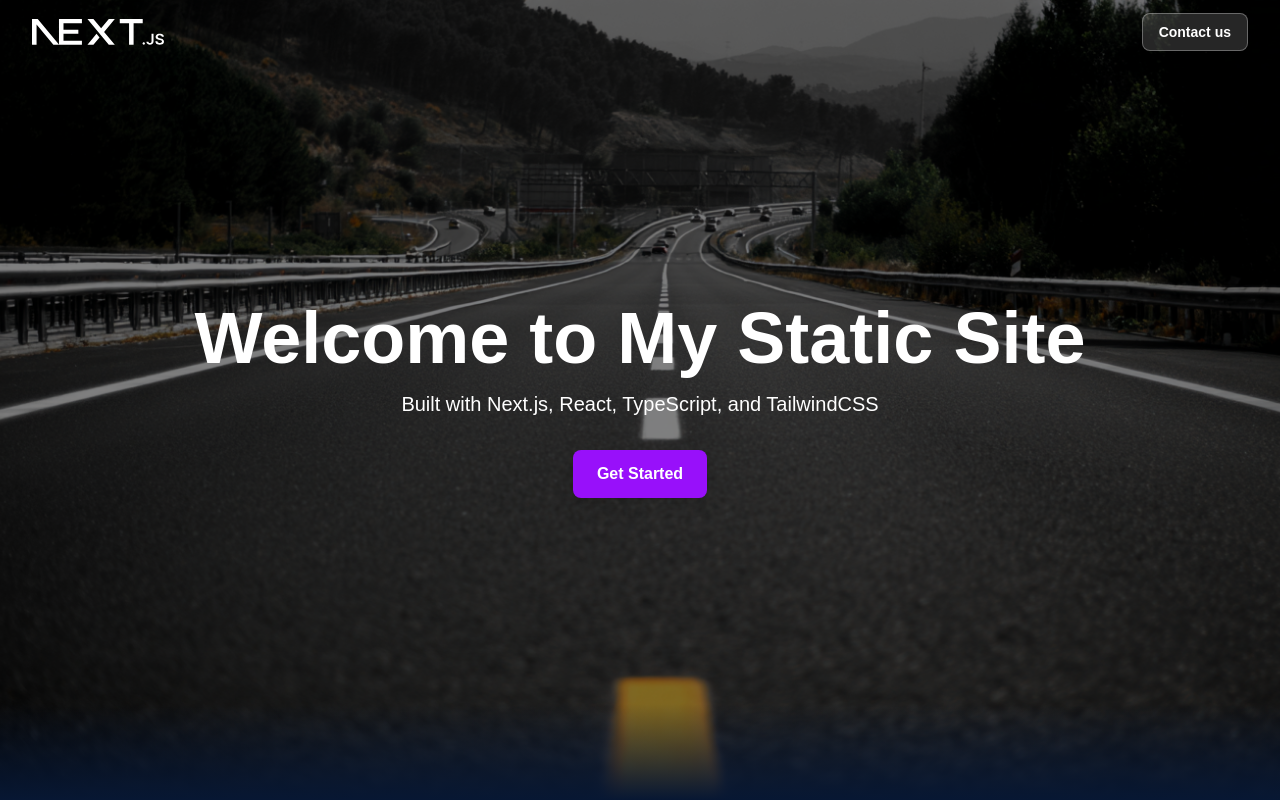
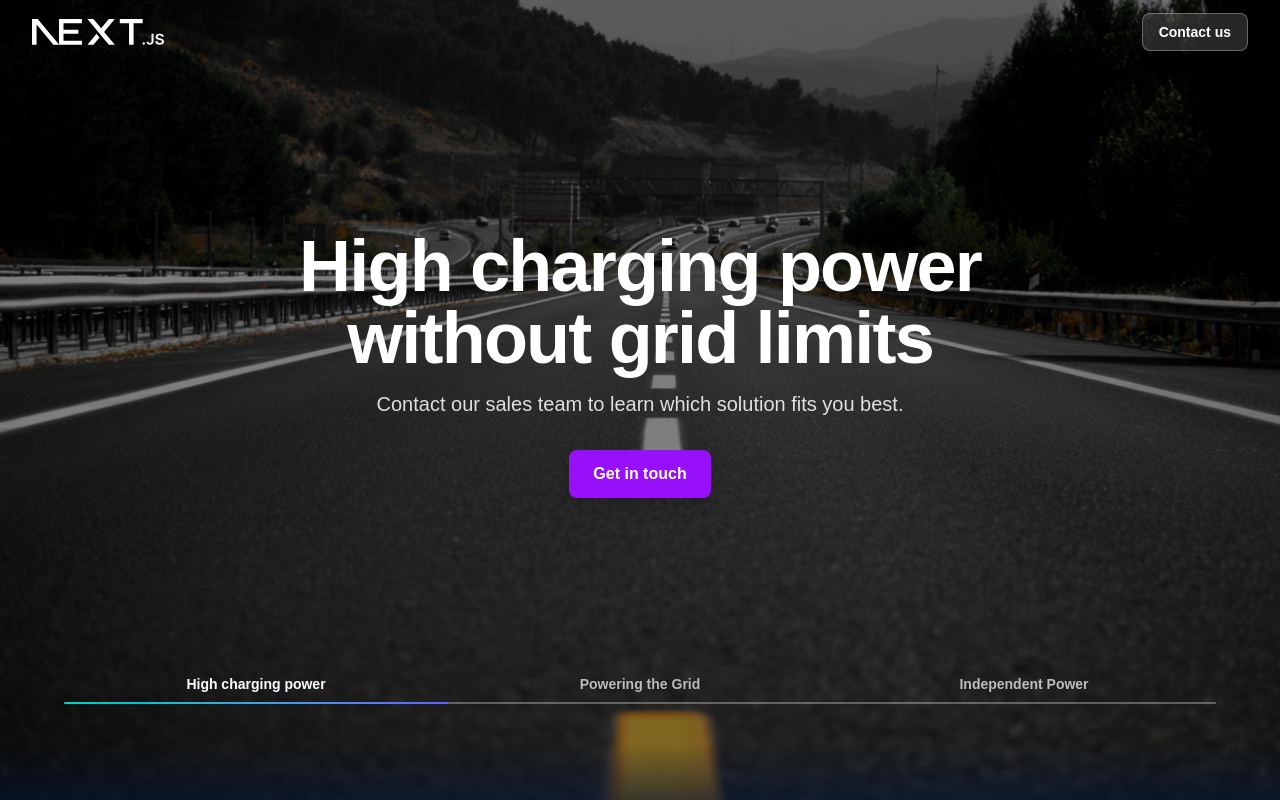
Before and after one commit to ParSaMnSS/green-pulse, a Next.js app: page / in a window 1280 px wide. Shown: the top 800 px of the page. Built offline with nearby package versions, Linux system fonts and the light colour scheme.

Commit message:
added slider to the hero

```diff
--- a/src/app/page.tsx
+++ b/src/app/page.tsx
@@ -1,5 +1,5 @@
 import Navbar from "@/components/Navbar";
-import Hero from "@/components/Hero";
+import Hero from "@/components/HeroSlider";
 import SolutionFeatures from "@/components/Solutions/SolutionFeatures";
 import Footer from "@/components/Footer";
 import Section from "@/components/VFX/Section";
--- a/src/components/Hero.tsx
+++ /dev/null
@@ -1,39 +0,0 @@
-import Image from "next/image";
-
-export default function Hero() {
-  return (
-    <section
-      id="hero"
-      className="relative min-h-screen flex items-center justify-center text-center text-white overflow-hidden"
-    >
-      {/* Background image */}
-      <Image
-        src="/asset/road.png"
-        alt="Hero background"
-        priority
-        fill
-        className="object-cover object-center -z-10"
-      />
-
-
-      {/* Overlay */}
-      <div className="absolute inset-0 bg-black/50 -z-10" />
-
-      {/* Content */}
-      <div className="relative z-10 px-4">
-        <h1 className="text-5xl md:text-7xl font-extrabold">
-          Welcome to My Static Site
-        </h1>
-        <p className="mt-4 max-w-2xl mx-auto text-lg md:text-xl">
-          Built with Next.js, React, TypeScript, and TailwindCSS
-        </p>
-        <a
-          href="#contact"
-          className="mt-8 inline-block px-6 py-3 bg-purple-600 text-white rounded-lg font-semibold shadow-lg hover:bg-purple-700 transition-colors"
-        >
-          Get Started
-        </a>
-      </div>
-    </section>
-  );
-}
--- /dev/null
+++ b/src/components/HeroSlider.tsx
@@ -0,0 +1,166 @@
+// src/components/HeroSlider.tsx
+"use client";
+
+import Image from "next/image";
+import Link from "next/link";
+import { useEffect, useRef, useState } from "react";
+
+type Slide = {
+  img: string;
+  title: string;
+  subtitle?: string;
+  cta?: { label: string; href: string };
+};
+
+const slides: Slide[] = [
+  {
+    img: "/asset/road.png",
+    title: "High charging power\nwithout grid limits",
+    subtitle: "Contact our sales team to learn which solution fits you best.",
+    cta: { label: "Get in touch", href: "#contact" },
+  },
+  {
+    img: "/asset/road.png",
+    title: "Powering the Grid\nProfiting Your Business",
+    subtitle: "Ship a static Next.js site anywhere with one command.",
+    cta: { label: "Docs", href: "#docs" },
+  },
+  {
+    img: "/asset/road.png",
+    title: "Independent Power\nOff-grid Charging",
+    subtitle: "A clean component system ready for growth.",
+    cta: { label: "Sign up", href: "#signup" },
+  },
+];
+
+const AUTOPLAY_MS = 7000;
+
+export default function HeroSlider() {
+  const [index, setIndex] = useState(0);
+  const timer = useRef<ReturnType<typeof setTimeout> | null>(null);
+  const count = slides.length;
+  const segment = 100 / count;               // 33.3333%
+  const leftPct = index * segment;           // 0, 33.33, 66.66
+
+  // autoplay (pause on hover/focus)
+  useEffect(() => {
+    if (!AUTOPLAY_MS) return;
+    start();
+    return () => stop(); // cleanup must return void
+  }, [index]);
+
+  const start = () => {
+    stop(); // clear any existing timer
+    timer.current = setTimeout(() => {
+      setIndex((i) => (i + 1) % count);
+    }, AUTOPLAY_MS);
+  };
+
+  const stop = () => {
+    if (timer.current) {
+      clearTimeout(timer.current);
+      timer.current = null; // reset ref
+    }
+  };
+
+
+  return (
+    <section
+      id="hero"
+      className="relative isolate overflow-hidden text-white"
+      onMouseEnter={stop}
+      onMouseLeave={start}
+      onFocus={stop}
+      onBlur={start}
+    >
+      {/* Slides (tall + bottom padding so selector/fade don’t overlap buttons) */}
+      <div className="relative min-h-[105svh]">
+        {slides.map((s, i) => {
+          const active = i === index;
+          return (
+            <div
+              key={i}
+              className={[
+                "absolute inset-0 transition-opacity duration-700",
+                active ? "opacity-100" : "opacity-0 pointer-events-none",
+              ].join(" ")}
+              aria-hidden={!active}
+            >
+              <Image
+                src={s.img}
+                alt=""
+                fill
+                priority={i === 0}
+                className="object-cover object-center -z-10"
+              />
+              <div className="absolute inset-0 -z-10 bg-black/50" />
+              {/* Centered content */}
+              <div className="relative h-full flex items-center justify-center">
+                <div className="mx-auto w-full max-w-6xl px-4 text-center pb-28">
+                  <h1 className="whitespace-pre-line text-4xl sm:text-5xl md:text-6xl lg:text-7xl font-extrabold tracking-tight">
+                    {s.title}
+                  </h1>
+                  {s.subtitle && (
+                    <p className="mt-4 text-base sm:text-lg md:text-xl text-white/85 max-w-3xl mx-auto">
+                      {s.subtitle}
+                    </p>
+                  )}
+                  {s.cta && (
+                    <Link
+                      href={s.cta.href}
+                      className="mt-8 inline-block rounded-lg bg-purple-600 px-6 py-3 font-semibold shadow-lg transition-colors hover:bg-purple-700"
+                    >
+                      {s.cta.label}
+                    </Link>
+                  )}
+                </div>
+              </div>
+            </div>
+          );
+        })}
+      </div>
+
+      {/* Segmented selector: titles centered + bar lights only the active third */}
+      <nav
+        className="absolute bottom-6 left-1/2 z-10 -translate-x-1/2 w-full px-6"
+        aria-label="Hero slides"
+      >
+        <div className="mx-auto max-w-6xl pb-28">
+          {/* titles row (evenly spaced thirds, centered) */}
+          <ul className="mb-2 grid grid-cols-3 items-center text-center text-xs sm:text-sm font-semibold">
+            {slides.map((s, i) => {
+              const active = i === index;
+              return (
+                <li key={i} className="px-1">
+                  <button
+                    onClick={() => setIndex(i)}
+                    className={[
+                      "w-full truncate transition-colors",
+                      active ? "text-white" : "text-white/70 hover:text-white",
+                    ].join(" ")}
+                    aria-current={active ? "true" : undefined}
+                    title={s.title.replace(/\n/g, " ")}
+                  >
+                    {s.title.split("\n")[0]}
+                  </button>
+                </li>
+              );
+            })}
+          </ul>
+
+          {/* base line */}
+          <div className="relative h-[2px] w-full rounded-full bg-white/30 overflow-hidden">
+            {/* active segment only */}
+            <div
+              className="absolute top-0 h-full rounded-full bg-gradient-to-r from-teal-400 to-indigo-500 transition-[left] duration-500"
+              style={{
+                left: `${leftPct}%`,
+                width: `${segment}%`,
+              }}
+            />
+          </div>
+        </div>
+      </nav>
+    </section>
+  );
+}
```
Also changed, not shown: 1 other file (tests, documents, lock files or other folders).
